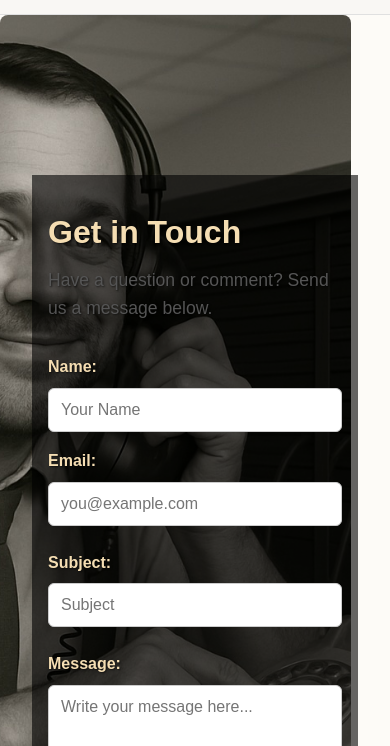
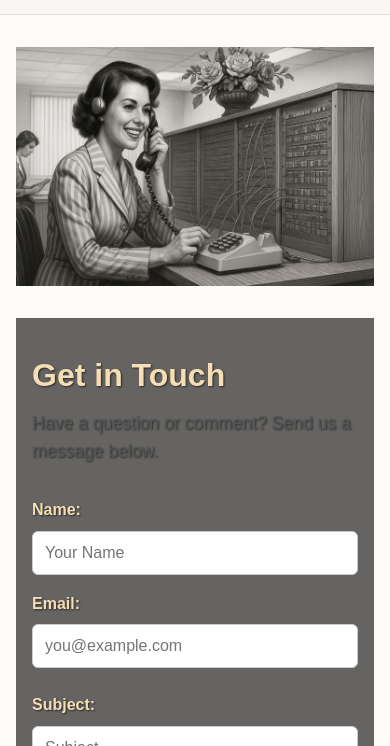
Before and after one commit to feyer123/coffee-api-backend, a website: page dev/contact.html in a window 390 px wide. Shown: the part 98-844 px from the top of the page. Drawn offline with Linux system fonts and the light colour scheme.

Commit message:
Checkpoint: Refactored contact.html, index.html layout and CSS for mobile

```diff
--- a/dev/contact.html
+++ b/dev/contact.html
@@ -1,15 +1,13 @@
 <!DOCTYPE html>
 <html lang="en">
 <head>
-  <meta charset="UTF-8">
-  <meta name="viewport" content="width=device-width, initial-scale=1.0">
+  <meta charset="UTF-8" />
+  <meta name="viewport" content="width=device-width, initial-scale=1.0" />
   <title>Contact - Essential Services Coffee Roasters</title>
   <link rel="stylesheet" href="styles.css?v=6">
-
 </head>
 <body>
 
-<!-- Header -->
 <header class="site-header">
   <div class="container">
     <div class="logo">
@@ -31,18 +29,14 @@
   </div>
 </header>
 
-  <!-- Hero Image Section -->
-<!-- Hero Section with Image and Form Overlay -->
-<div class="hero-contact-wrapper">
-  <div class="hero-contact"></div>
+<section class="contact-section">
+  <img src="images/contact.jpg" alt="Contact Hero" class="hero-image" />
 
-  <div class="hero-overlay">
-    <section class="contact">
   <div class="contact-container">
     <h2>Get in Touch</h2>
     <p>Have a question or comment? Send us a message below.</p>
 
-        <form id="contactForm">
+    <form id="contactForm" class="contact-form">
       <div class="input-group">
         <div class="input-field">
           <label for="name">Name:</label>
@@ -68,17 +62,12 @@
     </form>
   </div>
 </section>
-  </div>
-</div>
-
-
 
 <footer class="site-footer">
   <p>&copy; 2025 Essential Services Coffee Roasters - Alta, WY</p>
   <p><a href="https://instagram.com/essentialservicescoffee" target="_blank">Follow us on Instagram</a></p>
 </footer>
 
-<!-- Updated Form Handler (via Vercel API) -->
 <script>
   document.getElementById("contactForm").addEventListener("submit", async (event) => {
     event.preventDefault();
@@ -108,11 +97,7 @@
       alert("Error sending message: " + error.message);
     }
   });
-</script>
 
-
-<!-- Mobile Nav Toggle -->
-<script>
   const hamburger = document.querySelector('.hamburger');
   const navLinks = document.querySelector('.nav-links');
   hamburger.addEventListener('click', () => {
--- a/dev/styles.css
+++ b/dev/styles.css
@@ -262,37 +262,15 @@ nav {
   height: 60vh;
 }
 
-.hero-contact-wrapper {
-  position: relative;
-  width: 100%;
-  height: 100vh; /* or 80vh if you want less height */
-  margin-top: 0; /* DO NOT offset here — header is sticky */
-  z-index: 1;
-}
-
-
-.hero-contact {
-  position: absolute;
-  top: 0;
-  left: 0;
-  width: 100%;
-  height: 100%;
-  background: url('images/winnieswitch.jpg') no-repeat center center;
-  background-size: cover;
-  z-index: 1;
-}
-
-
+/*
 @media (max-width: 768px) {
   .hero-contact {
     width: 90%;
     max-width: 600px;
     margin: 0 auto;
-    border-radius: 8px; /* optional for aesthetics */
+    border-radius: 8px;
   }
 }
-
-
 
 /* FAQ Container */
 .faq-container {
@@ -470,15 +448,17 @@ nav {
   color: #b35c1e;
 }
 
+/*
 .hero-overlay a {
-  color: #fff; /* white or match your theme */
+  color: #fff;
   text-decoration: underline;
   font-weight: bold;
 }
 
 .hero-overlay a:hover {
-  color: #ffd700; /* soft gold/yellow on hover */
+  color: #ffd700;
 }
+
 .hero-overlay {
   position: absolute;
   top: 0;
@@ -493,15 +473,17 @@ nav {
   justify-content: flex-start;
   text-align: center;
   color: white;
-  background-color: transparent; /* ✅ FIXED — remove the dark layer */
+  background-color: transparent;
 }
 
 .hero-overlay ul {
   text-align: left;
   margin: 1rem auto;
-  padding-left: 1.5rem; /* gives the bullets room */
-  max-width: 600px; /* optional: keeps list from going too wide */
+  padding-left: 1.5rem;
+  max-width: 600px;
 }
+*/
+
 
   img {
   max-width: 100%;
@@ -639,3 +621,31 @@ nav {
     box-shadow: none;
   }
 }
+/* Updated hero image for contact page (static, stacked layout) */
+.hero-image {
+  width: 100%;
+  max-width: 100%;
+  height: auto;
+  display: block;
+  object-fit: cover;
+  margin-bottom: 2rem;
+}
+
+/* Updated contact section (stacked layout) */
+.contact-section {
+  display: flex;
+  flex-direction: column;
+  align-items: center;
+  padding: 2rem 1rem;
+  max-width: 100%;
+  overflow-x: hidden;
+}
+
+/* Updated form layout to center on page */
+.contact-form {
+  width: 100%;
+  max-width: 600px;
+  display: flex;
+  flex-direction: column;
+  gap: 1.5rem;
+}
```
Lines whose indentation alone changed are shown as unchanged.
